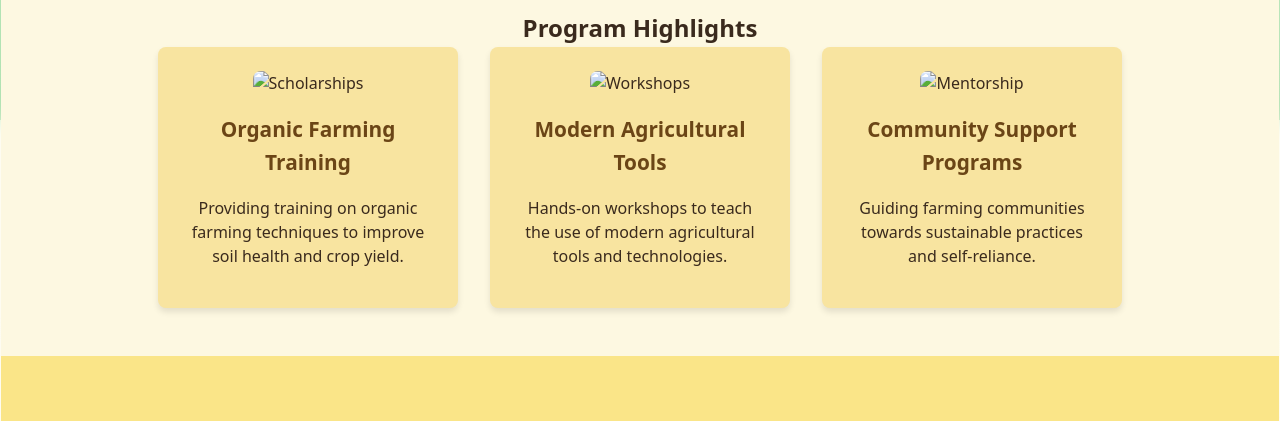
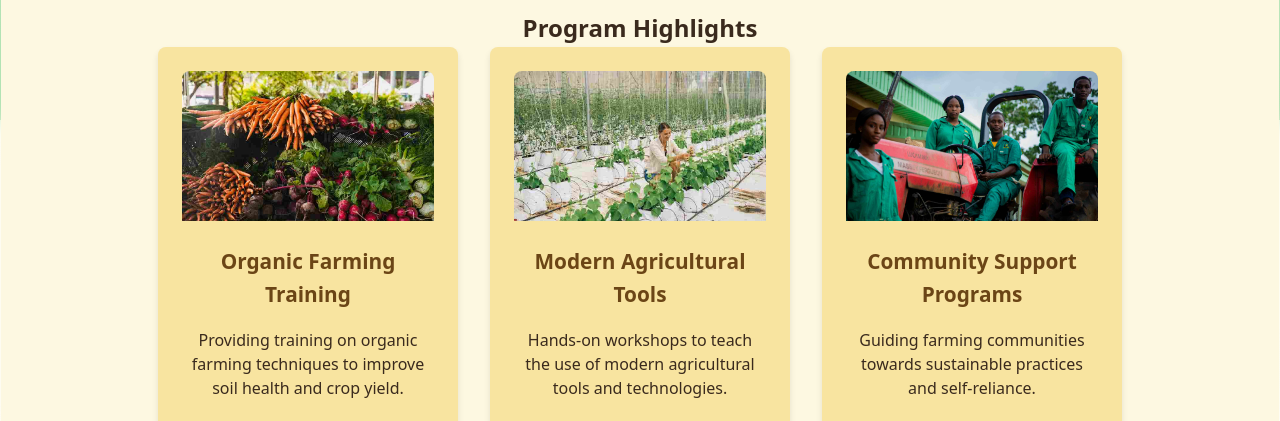
Before and after one commit to Sembatya2020/wdd131, a plain HTML site: page final-project/programs.html in a window 1280 px wide. Shown: the part 680-1101 px from the top of the page. Drawn offline with Linux system fonts and the light colour scheme.

Commit message:
final-project

```diff
--- a/final-project/programs.html
+++ b/final-project/programs.html
@@ -45,17 +45,17 @@
             <h2>Program Highlights</h2>
             <div class="program-grid">
                 <div class="program-card">
-                    <img src="images/scholarship.jpg" alt="Scholarships" loading="lazy">
+                    <img src="images/organic.jpg" alt="Organic-farming" loading="lazy">
                     <h3>Organic Farming Training</h3>
                     <p>Providing training on organic farming techniques to improve soil health and crop yield.</p>
                 </div>
                 <div class="program-card">
-                    <img src="images/workshop.jpg" alt="Workshops" loading="lazy">
+                    <img src="images/modern.jpg" alt="Workshops" loading="lazy">
                     <h3>Modern Agricultural Tools</h3>
                     <p>Hands-on workshops to teach the use of modern agricultural tools and technologies.</p>
                 </div>
                 <div class="program-card">
-                    <img src="images/mentorship.jpg" alt="Mentorship" loading="lazy">
+                    <img src="images/community.jpg" alt="Mentorship" loading="lazy">
                     <h3>Community Support Programs</h3>
                     <p>Guiding farming communities towards sustainable practices and self-reliance.</p>
                 </div>
```
Also changed, not shown: final-project/images/empower.jpg (deleted), final-project/images/modern.jpg (added), final-project/images/organic.jpg (added), final-project/images/programm.jpg (added).
